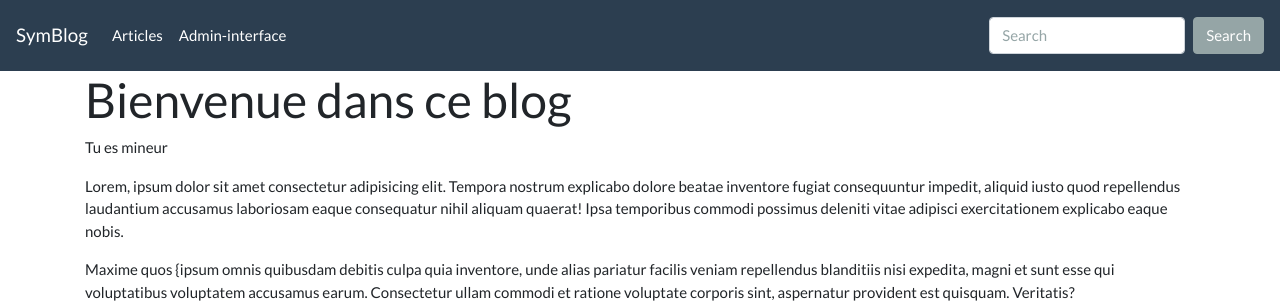
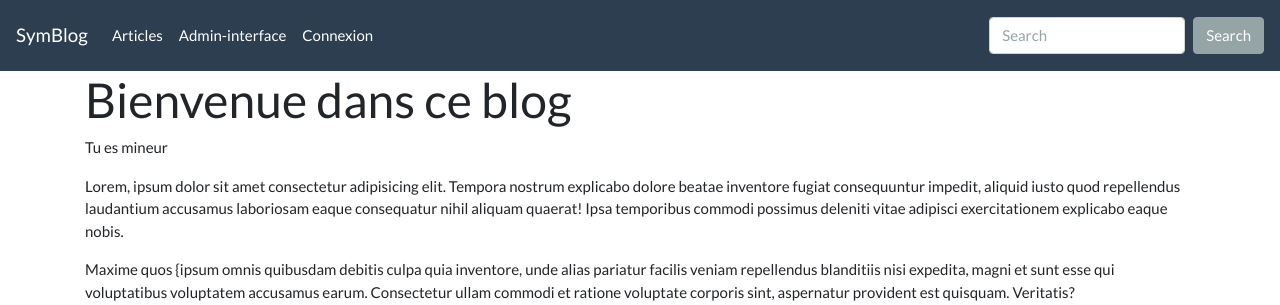
Before and after one commit to tamim2014/blogsymfony, a Symfony app: template templates/blog/home.html.twig in a window 1280 px wide. Shown: the top 305 px of the page. Run offline with Twig, Linux system fonts and the light colour scheme; the template is opened without the code that fills it, so the values that code supplies are empty; some libraries are stand-ins or nearby versions.

Commit message:
base.html.twig: twig nous permet d'afficher soit la connexion soit la deconnexion aulieu d'avoir de lien - et cela sans le moindre javascript !

```diff
--- a/templates/base.html.twig
+++ b/templates/base.html.twig
@@ -29,6 +29,15 @@
                     <li class="nav-item">
                             <a class="nav-link" href="/blog/listArticles">Admin-interface</a>
                     </li>
+                    {%  if not app.user %}
+                    <li class="nav-item">
+                            <a class="nav-link" href="{{path('security_login')}}">Connexion</a>
+                    </li>
+                    {%  else %}
+                    <li class="nav-item">
+                            <a class="nav-link" href="{{path('security_logout')}}">D&eacute;connexion</a>
+                    </li>
+                    {%  endif %}
                 </ul>
                 <!-- Search engine -->
                 <form class="form-inline my-2 my-lg-0">
```
